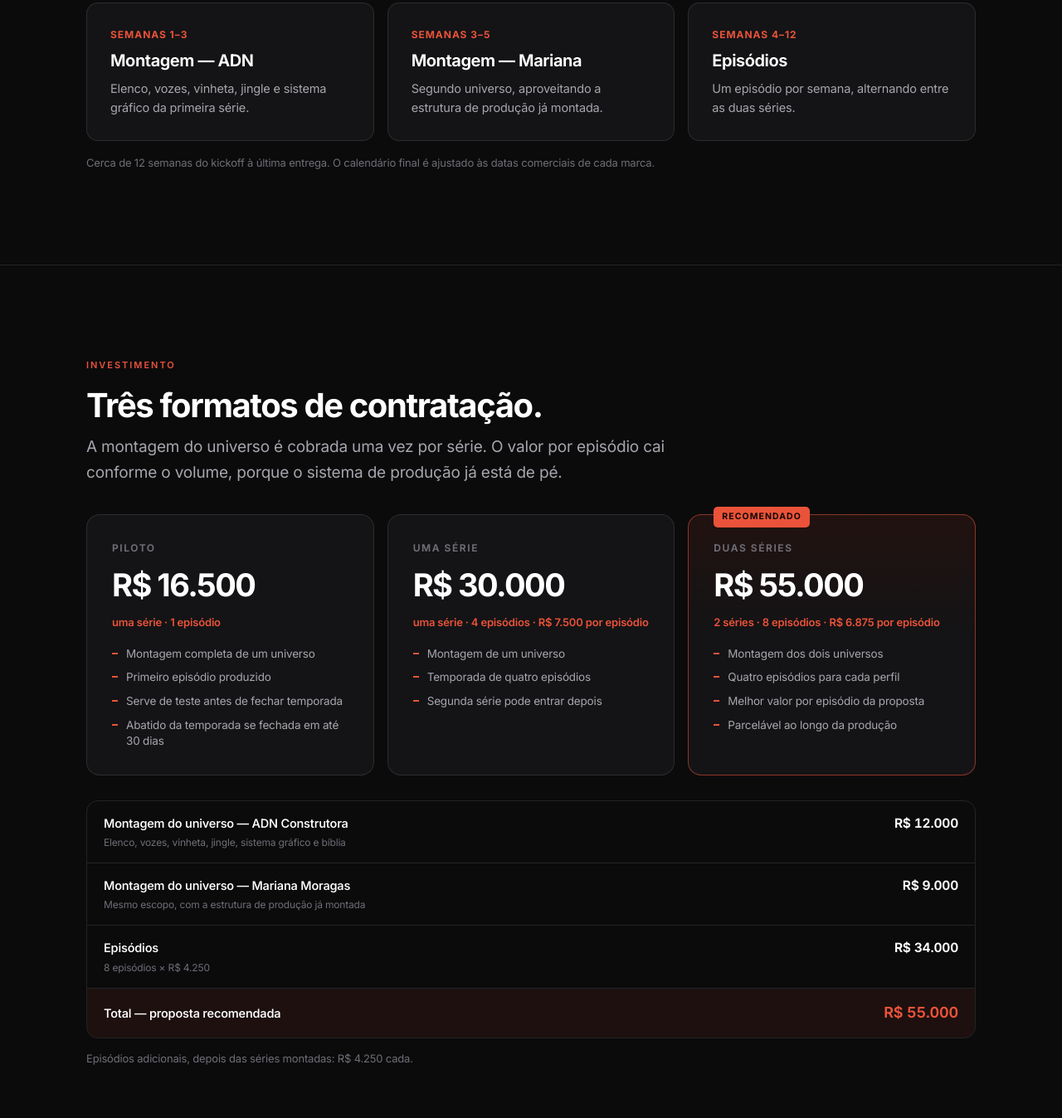
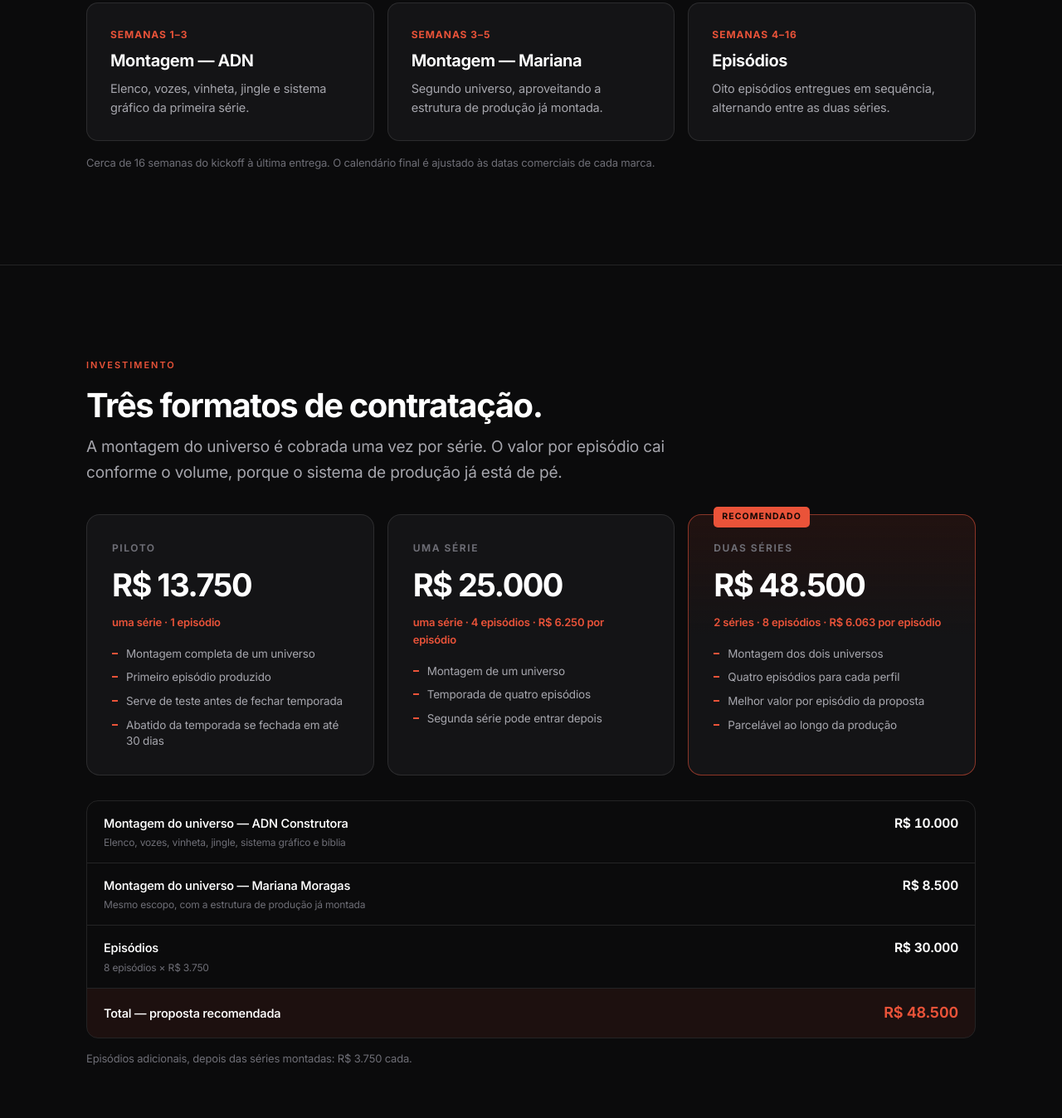
Before and after one commit to Brennojahar/proposta-serie-a4d76d, a plain HTML site: page index.html in a window 1280 px wide. Shown: the part 4552-5900 px from the top of the page at 83% size. Drawn offline with Linux system fonts and the light colour scheme.

Commit message:
Repreça a proposta por disciplina: R$ 55.000 → R$ 48.500
O valor anterior vinha de precificação por valor (o que uma construtora
daquele porte paga), com taxa única de R$ 248/h para todas as 208 horas —
inclusive as 36h de operação em que só se espera render e escolhe take.

Agora o preço é construído de baixo para cima, com taxa por disciplina
(direção 350 / motion 240 / roteiro 260 / prompts 210 / edição 170 /
operação 120). Hora média R$ 217, defensável linha a linha.

Cronograma de 12 para 16 semanas: três meses é o pior ponto da tabela do
Higgsfield (exige Ultra 6k); quatro meses cabem no Ultra 3k.

Co-Authored-By: Claude Opus 5 <noreply@anthropic.com>

```diff
--- a/index.html
+++ b/index.html
@@ -194,9 +194,9 @@
     <div class="tres">
       <div class="cartao an" style="--atraso:.33s"><span class="n">SEMANAS 1–3</span><h3>Montagem — ADN</h3><p>Elenco, vozes, vinheta, jingle e sistema gráfico da primeira série.</p></div>
       <div class="cartao an" style="--atraso:.37s"><span class="n">SEMANAS 3–5</span><h3>Montagem — Mariana</h3><p>Segundo universo, aproveitando a estrutura de produção já montada.</p></div>
-      <div class="cartao an" style="--atraso:.41s"><span class="n">SEMANAS 4–12</span><h3>Episódios</h3><p>Um episódio por semana, alternando entre as duas séries.</p></div>
+      <div class="cartao an" style="--atraso:.41s"><span class="n">SEMANAS 4–16</span><h3>Episódios</h3><p>Oito episódios entregues em sequência, alternando entre as duas séries.</p></div>
     </div>
-    <p class="miudo an" style="--atraso:.45s;margin-top:16px">Cerca de 12 semanas do kickoff à última entrega. O calendário final é ajustado às datas comerciais de cada marca.</p>
+    <p class="miudo an" style="--atraso:.45s;margin-top:16px">Cerca de 16 semanas do kickoff à última entrega. O calendário final é ajustado às datas comerciais de cada marca.</p>
   </div>
 </section>
 
@@ -210,7 +210,7 @@
     <div class="planos">
       <div class="plano an" style="--atraso:.16s">
         <span class="nome">Piloto</span>
-        <div class="valor">R$ 16.500</div>
+        <div class="valor">R$ 13.750</div>
         <span class="unidade">uma série · 1 episódio</span>
         <ul>
           <li>Montagem completa de um universo</li>
@@ -221,8 +221,8 @@
       </div>
       <div class="plano an" style="--atraso:.2s">
         <span class="nome">Uma série</span>
-        <div class="valor">R$ 30.000</div>
-        <span class="unidade">uma série · 4 episódios · R$ 7.500 por episódio</span>
+        <div class="valor">R$ 25.000</div>
+        <span class="unidade">uma série · 4 episódios · R$ 6.250 por episódio</span>
         <ul>
           <li>Montagem de um universo</li>
           <li>Temporada de quatro episódios</li>
@@ -232,8 +232,8 @@
       <div class="plano destaque an" style="--atraso:.24s">
         <span class="tag">Recomendado</span>
         <span class="nome">Duas séries</span>
-        <div class="valor">R$ 55.000</div>
-        <span class="unidade">2 séries · 8 episódios · R$ 6.875 por episódio</span>
+        <div class="valor">R$ 48.500</div>
+        <span class="unidade">2 séries · 8 episódios · R$ 6.063 por episódio</span>
         <ul>
           <li>Montagem dos dois universos</li>
           <li>Quatro episódios para cada perfil</li>
@@ -244,12 +244,12 @@
     </div>
 
     <div class="decomp an" style="--atraso:.3s">
-      <div class="linha-d"><div class="d-nome">Montagem do universo — ADN Construtora<span>Elenco, vozes, vinheta, jingle, sistema gráfico e bíblia</span></div><div class="d-val">R$ 12.000</div></div>
-      <div class="linha-d"><div class="d-nome">Montagem do universo — Mariana Moragas<span>Mesmo escopo, com a estrutura de produção já montada</span></div><div class="d-val">R$ 9.000</div></div>
-      <div class="linha-d"><div class="d-nome">Episódios<span>8 episódios × R$ 4.250</span></div><div class="d-val">R$ 34.000</div></div>
-      <div class="linha-d"><div class="d-nome">Total — proposta recomendada</div><div class="d-val">R$ 55.000</div></div>
+      <div class="linha-d"><div class="d-nome">Montagem do universo — ADN Construtora<span>Elenco, vozes, vinheta, jingle, sistema gráfico e bíblia</span></div><div class="d-val">R$ 10.000</div></div>
+      <div class="linha-d"><div class="d-nome">Montagem do universo — Mariana Moragas<span>Mesmo escopo, com a estrutura de produção já montada</span></div><div class="d-val">R$ 8.500</div></div>
+      <div class="linha-d"><div class="d-nome">Episódios<span>8 episódios × R$ 3.750</span></div><div class="d-val">R$ 30.000</div></div>
+      <div class="linha-d"><div class="d-nome">Total — proposta recomendada</div><div class="d-val">R$ 48.500</div></div>
     </div>
-    <p class="miudo an" style="--atraso:.34s;margin-top:14px">Episódios adicionais, depois das séries montadas: R$ 4.250 cada.</p>
+    <p class="miudo an" style="--atraso:.34s;margin-top:14px">Episódios adicionais, depois das séries montadas: R$ 3.750 cada.</p>
   </div>
 </section>
 
@@ -262,7 +262,7 @@
       <div class="c-bloco an" style="--atraso:.1s"><div class="rot">Direito de uso</div><p>Uso livre e sem prazo nos perfis orgânicos das duas marcas, em qualquer rede. Veiculação em mídia paga tem adicional, orçado por campanha e período.</p></div>
       <div class="c-bloco an" style="--atraso:.14s"><div class="rot">Revisões</div><p>Duas rodadas de ajuste por episódio, na etapa de finalização. Rodadas adicionais ou mudança depois do roteiro congelado são orçadas à parte.</p></div>
       <div class="c-bloco an" style="--atraso:.18s"><div class="rot">Pagamento</div><p>40% na assinatura, para iniciar a montagem dos universos. 60% distribuídos nas entregas dos episódios.</p></div>
-      <div class="c-bloco an" style="--atraso:.22s"><div class="rot">Prazos</div><p>Cada episódio leva uma semana a partir do roteiro congelado. Atraso na aprovação desloca a entrega na mesma medida.</p></div>
+      <div class="c-bloco an" style="--atraso:.22s"><div class="rot">Prazos</div><p>Cada episódio leva de uma a duas semanas a partir do roteiro congelado. Atraso na aprovação desloca a entrega na mesma medida.</p></div>
       <div class="c-bloco an" style="--atraso:.26s"><div class="rot">Elenco e identidade</div><p>Os personagens, a vinheta e o jingle são criados exclusivamente para estas séries e pertencem às marcas contratantes.</p></div>
       <div class="c-bloco an" style="--atraso:.3s"><div class="rot">Não incluído</div><p>Verba de mídia, locução com voz humana, licenciamento de música de catálogo e aparição de pessoas reais nas cenas.</p></div>
     </div>
```
